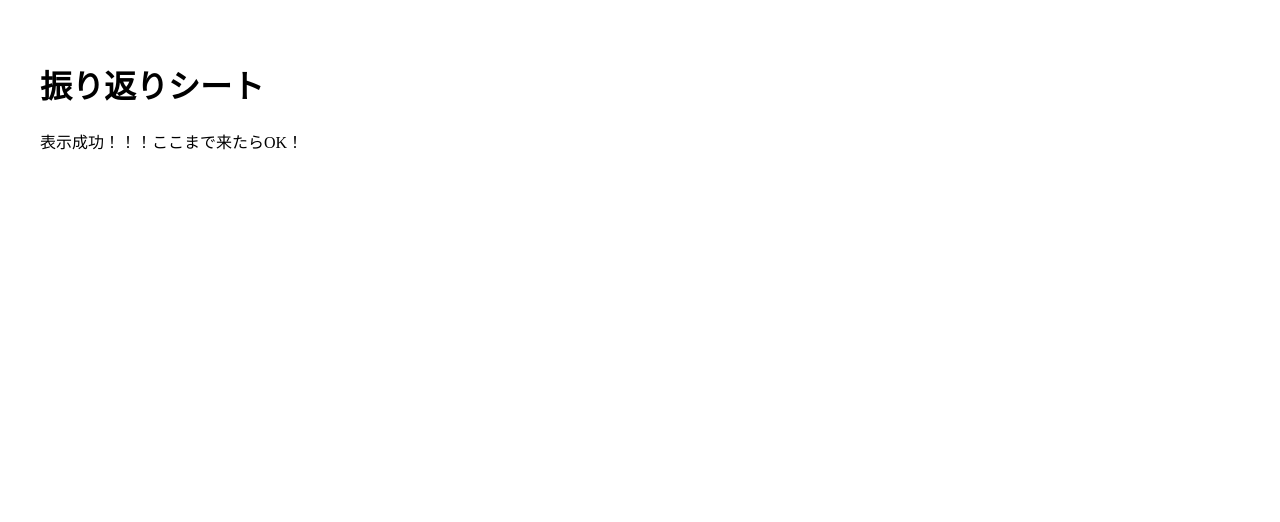
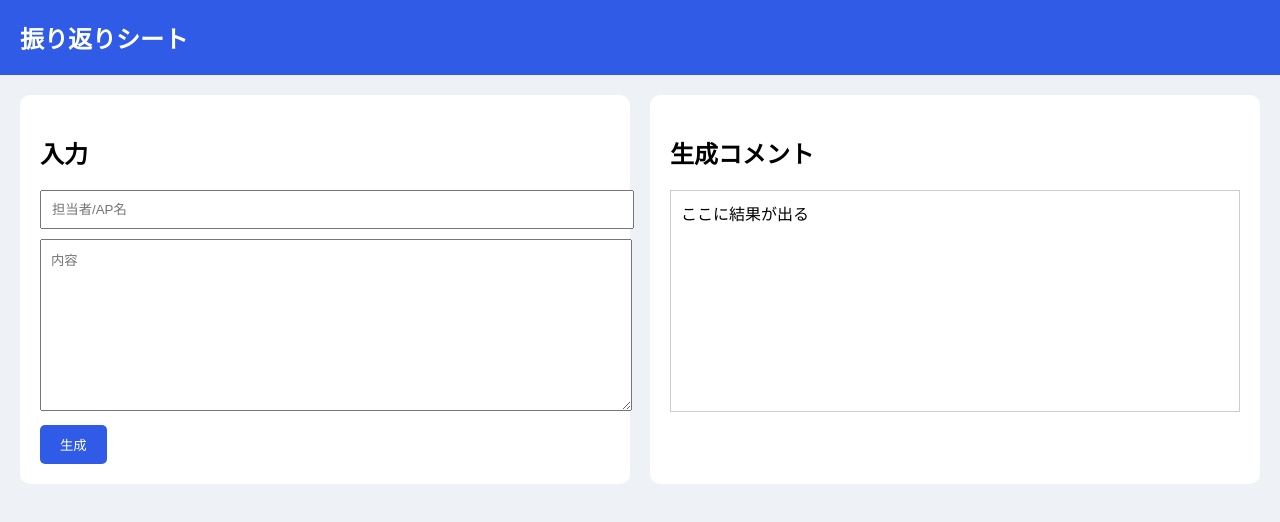
Before and after one commit to kenichrouken0701-code/APP, a Next.js app: page / in a window 1280 px wide. Shown: the top 522 px of the page. Built offline with nearby package versions, Linux system fonts and the light colour scheme.

Commit message:
Update page.js

```diff
--- a/app/page.js
+++ b/app/page.js
@@ -1,8 +1,79 @@
+"use client";
+
+import { useState } from "react";
+
 export default function Home() {
+  const [text, setText] = useState("");
+
   return (
-    <div style={{ padding: 40 }}>
-      <h1>振り返りシート</h1>
-      <p>表示成功！！！ここまで来たらOK！</p>
+    <div style={{ minHeight: "100vh", background: "#eef2f7" }}>
+      {/* header */}
+      <div style={{
+        background: "#2f5be7",
+        color: "white",
+        padding: "20px",
+        fontSize: "24px",
+        fontWeight: "bold"
+      }}>
+        振り返りシート
+      </div>
+
+      <div style={{
+        display: "grid",
+        gridTemplateColumns: "1fr 1fr",
+        gap: "20px",
+        padding: "20px"
+      }}>
+
+        {/* 左 */}
+        <div style={{
+          background: "white",
+          padding: "20px",
+          borderRadius: "10px"
+        }}>
+          <h2>入力</h2>
+
+          <input
+            placeholder="担当者/AP名"
+            style={{ width: "100%", padding: "10px", marginBottom: "10px" }}
+          />
+
+          <textarea
+            placeholder="内容"
+            value={text}
+            onChange={(e) => setText(e.target.value)}
+            style={{ width: "100%", height: "150px", padding: "10px" }}
+          />
+
+          <button style={{
+            marginTop: "10px",
+            background: "#2f5be7",
+            color: "white",
+            padding: "10px 20px",
+            border: "none",
+            borderRadius: "5px"
+          }}>
+            生成
+          </button>
+        </div>
+
+        {/* 右 */}
+        <div style={{
+          background: "white",
+          padding: "20px",
+          borderRadius: "10px"
+        }}>
+          <h2>生成コメント</h2>
+
+          <div style={{
+            border: "1px solid #ccc",
+            minHeight: "200px",
+            padding: "10px"
+          }}>
+            {text || "ここに結果が出る"}
+          </div>
+        </div>
+      </div>
     </div>
   );
 }
```
